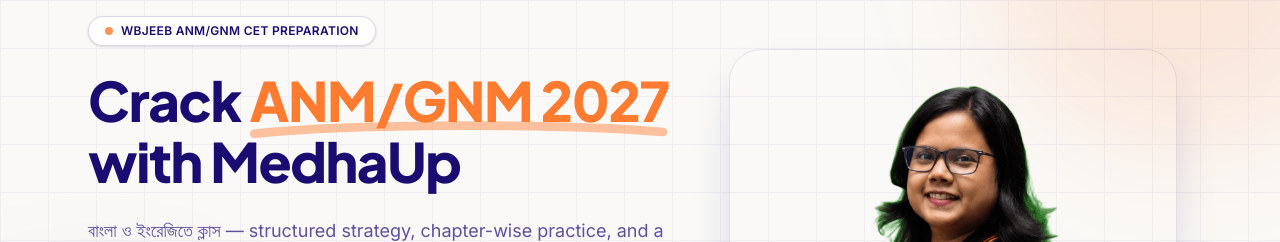
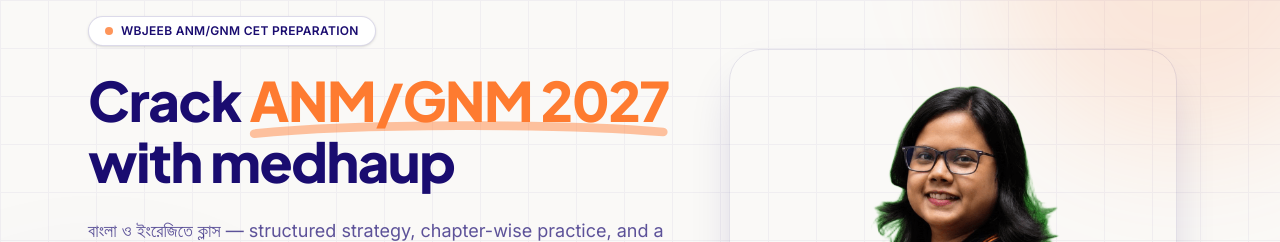
Before and after one commit to JasonDebnath001/medhaup-web, a Next.js app: page / in a window 1280 px wide. Shown: the part 144-386 px from the top of the page. Built offline with nearby package versions, Linux system fonts and the light colour scheme.

Commit message:
small typo

```diff
--- a/components/sections/Hero.tsx
+++ b/components/sections/Hero.tsx
@@ -86,7 +86,7 @@
                 />
               </svg>
             </span>{" "}
-            with MedhaUp
+            with medhaup
           </motion.h1>
 
           {/* Subheadline */}
```
